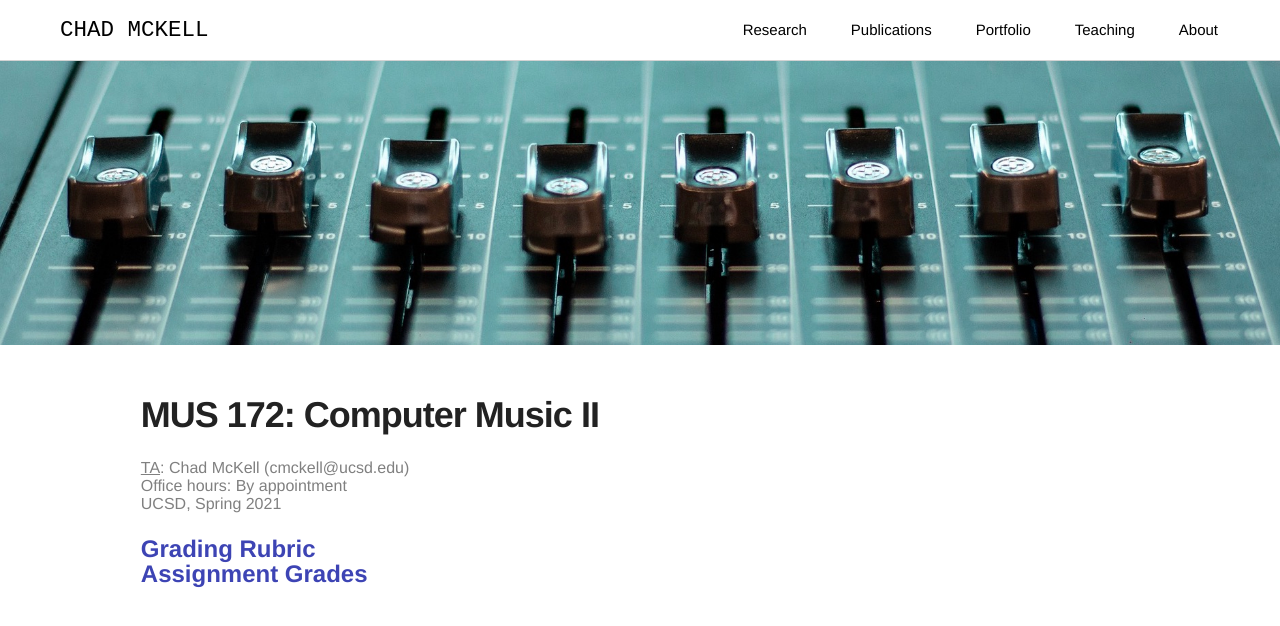
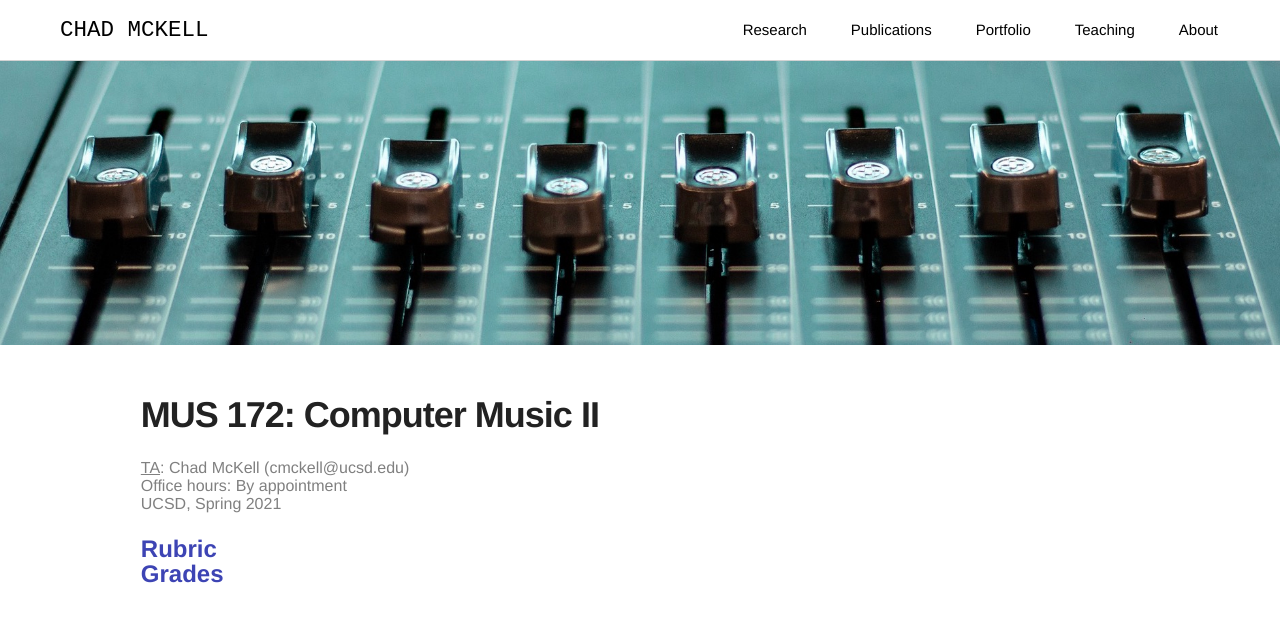
Before and after one commit to chadmckell/Website, a plain HTML site: page mus172.html in a window 1280 px wide. Shown: the top 626 px of the page. Drawn offline with Linux system fonts and the light colour scheme.

Commit message:
Update mus172.html

```diff
--- a/mus172.html
+++ b/mus172.html
@@ -115,9 +115,9 @@
 
         <div style="LINE-HEIGHT:22px">
 
-        <font color="grey" size="5"><b><a href="/pdf/mus172sp21/rubric.pdf" target="_blank">Grading Rubric</a></b></font>
+        <font color="grey" size="5"><b><a href="/pdf/mus172sp21/rubric.pdf" target="_blank">Rubric</a></b></font>
         <font size="3"><br></font>
-        <font color="grey" size="5"><b><a href="/pdf/mus172sp21/avg_grades.pdf" target="_blank">Assignment Grades</a></b></font>
+        <font color="grey" size="5"><b><a href="/pdf/mus172sp21/avg_grades.pdf" target="_blank">Grades</a></b></font>
         </div>
 
 
```
